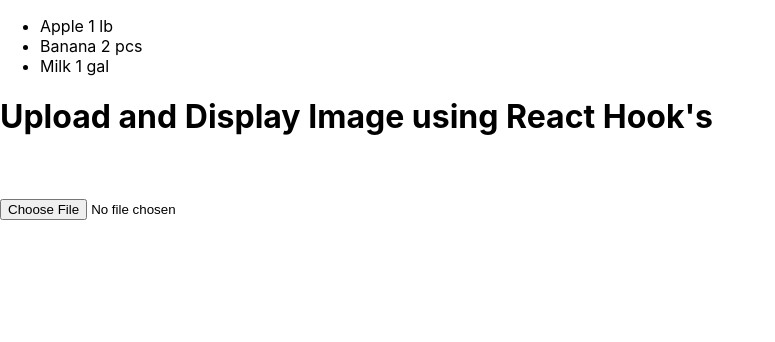
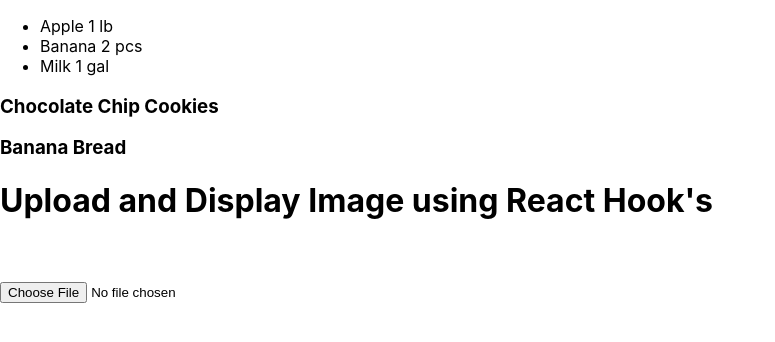
Before and after one commit to TippyRegent583/DigitalPantry, a React (Create React App) app in the folder digital-pantry/: page / in a window 1280 px wide. Shown: the top 342 px of the page, without its empty margins (0-775 px from the left). Built offline with nearby package versions, Linux system fonts and the light colour scheme.

Commit message:
Upload and display image

```diff
--- a/digital-pantry/src/App.css
+++ b/digital-pantry/src/App.css
@@ -36,3 +36,8 @@
     transform: rotate(360deg);
   }
 }
+
+.all-containers {
+  display: absolute;
+  justify-content: center;
+}
--- a/digital-pantry/src/App.js
+++ b/digital-pantry/src/App.js
@@ -1,6 +1,8 @@
 import logo from './logo.svg';
 import './App.css';
 import UploadAndDisplayImage from './UploadAndDisplayImage';
+import React, { useState } from "react";
+
 //import UploadImage from './UploadImage';
 
 
@@ -26,6 +28,21 @@ const ItemList = ({ items }) => {
   );
 };
 
+const RecipeBox = ({ recipe }) => {
+  const [isOpen, setIsOpen] = React.useState(false);
+
+  const handleClick = () => {
+    setIsOpen(!isOpen);
+  };
+
+  return (
+    <div className="recipe-box" onClick={handleClick}>
+      <h3>{recipe.name}</h3>
+      {isOpen && <p>{recipe.instructions}</p>}
+    </div>
+  );
+};
+
 
 
 const App = () => {
@@ -36,22 +53,37 @@ const App = () => {
     { name: "Milk", quantity: 1, unit: "gal" },
   ];
 
+  const recipes = [
+    {
+      name: "Chocolate Chip Cookies",
+      instructions:
+        "Preheat oven to 350 degrees F (175 degrees C). Cream together 1 cup butter and 1 cup sugar until light and fluffy. Beat in 2 eggs one at a time, then stir in 2 1/4 cups all-purpose flour, 1 teaspoon baking soda, and 1 teaspoon salt. Fold in 1 cup semisweet chocolate chips. Drop by rounded tablespoons onto ungreased baking sheets. Bake for 10-12 minutes, or until golden brown. Let cool on baking sheets for a few minutes before transferring to a wire rack to cool completely.",
+    },
+    {
+      name: "Banana Bread",
+      instructions:
+        "Preheat oven to 350 degrees F (175 degrees C). Grease and flour a 9x5 inch loaf pan. In a large bowl, mash 3 ripe bananas. In a separate bowl, cream together 1/2 cup butter and 1 cup sugar until light and fluffy. Beat in 2 eggs one at a time, then stir in 1 1/2 cups all-purpose flour, 1 teaspoon baking soda, 1/2 teaspoon salt, and 1/2 teaspoon ground cinnamon. Fold in the mashed bananas. Pour batter into prepared loaf pan and bake for 50-60 minutes, or until a toothpick inserted into the center comes out clean. Let cool in pan for 10 minutes before removing and cooling completely on a wire rack.",
+    },
+  ];
+
   return (
 
     <div className="app">
+      <div className="all-containers">
         <div className="left-side">
           <ItemList items={items} />
         </div>
-      {/*}
+
         <div className="right-side">
           {recipes.map((recipe) => (
             <RecipeBox key={recipe.name} recipe={recipe} />
           ))}
         </div>
-        */}
+
         <div className="right-side">
           {/*<UploadImage />*/}
           <UploadAndDisplayImage />
+        </div>
       </div>
 
     </div>
--- a/digital-pantry/src/ScanReceipt.js
+++ b/digital-pantry/src/ScanReceipt.js
@@ -1,3 +1,4 @@
+/*
 async function scanReceipt(image) {
 
     const vision = require('@google-cloud/vision');
@@ -10,3 +11,4 @@ async function scanReceipt(image) {
     console.log('Text:');
     console.log(text)
   }
+  */
--- a/digital-pantry/src/UploadAndDisplayImage.js
+++ b/digital-pantry/src/UploadAndDisplayImage.js
@@ -30,7 +30,7 @@ const UploadAndDisplayImage = () => {
         onChange={(event) => {
           console.log(event.target.files[0]);
           setSelectedImage(event.target.files[0]);
-          <scanReceipt image={event.target.files[0]}/>
+          //<scanReceipt image={event.target.files[0]}/>
         }}
       />
     </div>
```
Also changed, not shown: 1 other file (tests, documents, lock files or other folders). Lines whose indentation alone changed are shown as unchanged.
